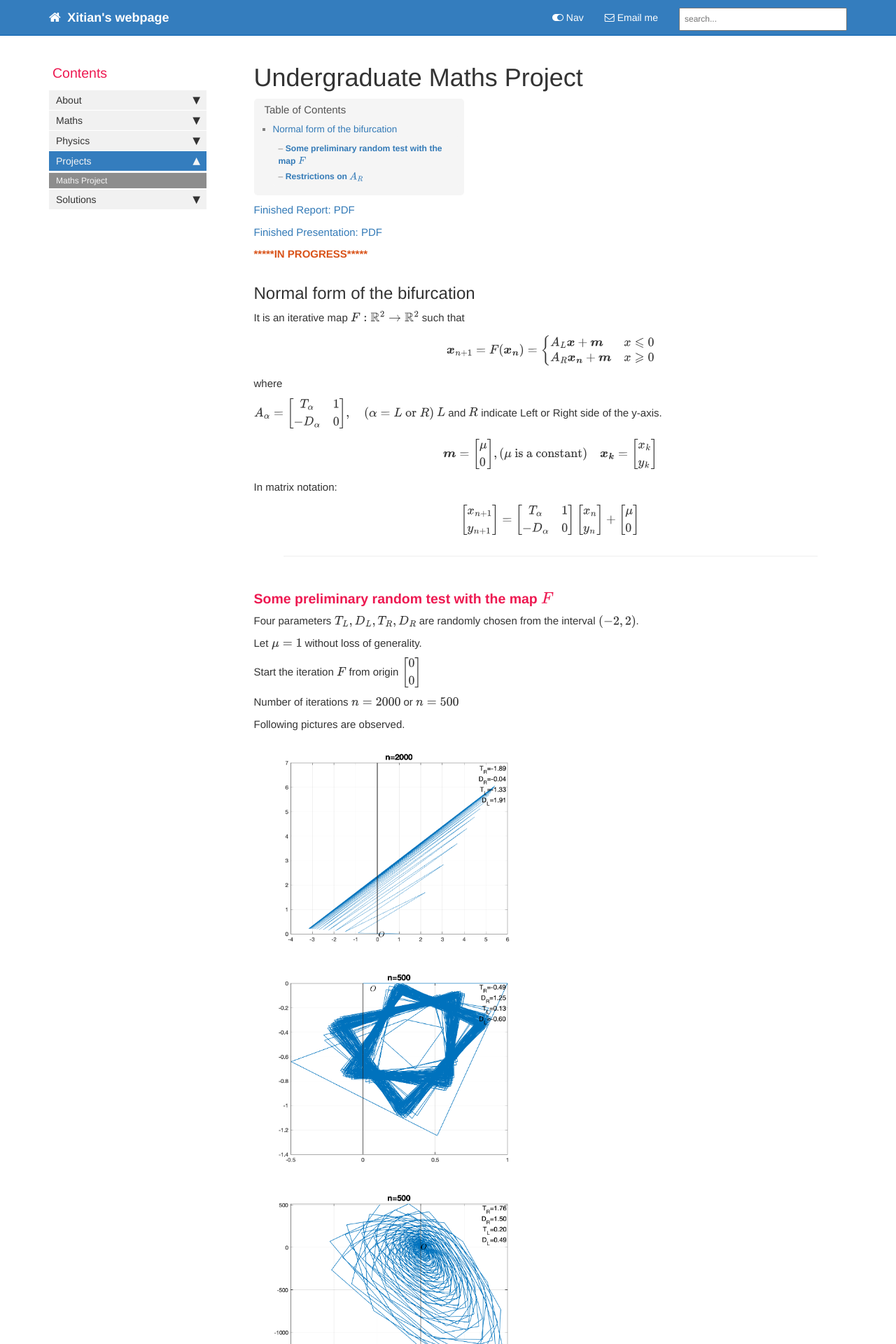
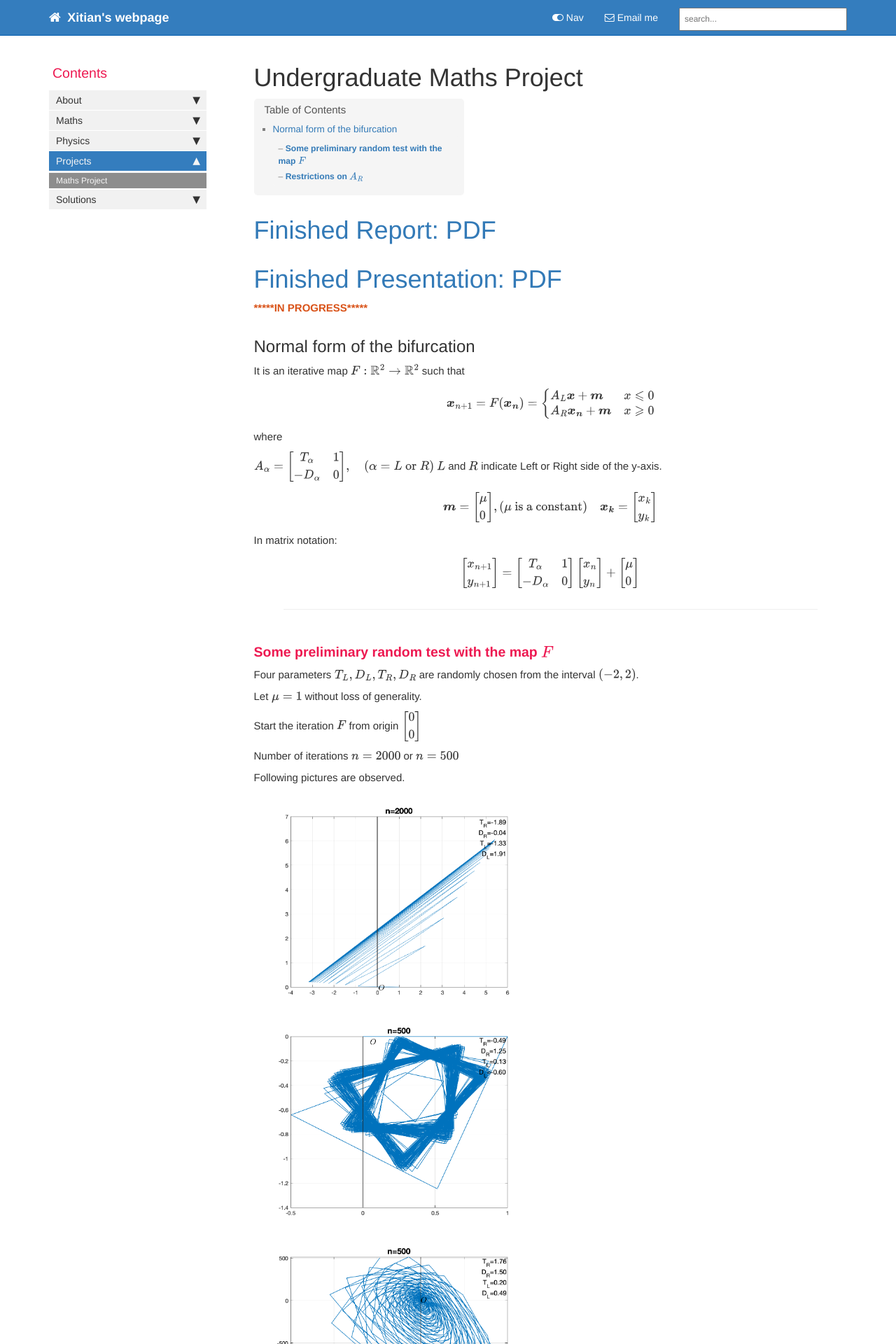
Before and after one commit to isx2015/isx2015.github.io, a Jekyll site: the page built from pages/sites/ug_maths_project.md, in a window 1280 px wide. Shown: the top 1920 px of the page at 70% size. Built offline with Jekyll 4.4.1, drawn with Linux system fonts in a browser that asks for light colours; comment, search, counter and statistics services are not loaded.

```diff
--- a/pages/sites/ug_maths_project.md
+++ b/pages/sites/ug_maths_project.md
@@ -22,9 +22,9 @@ MathJax = {
   src="https://cdn.jsdelivr.net/npm/mathjax@3/es5/tex-svg.js">
 </script>
 
-[Finished Report: PDF](../../pdf/10432171_Bifurcations.pdf)
+# [Finished Report: PDF](../../pdf/10432171_Bifurcations.pdf)
 
-[Finished Presentation: PDF](../../pdf/viva610.pdf)
+# [Finished Presentation: PDF](../../pdf/viva610.pdf)
 
 **<font color="#D95319">*****IN PROGRESS*****</font>**
 
```
